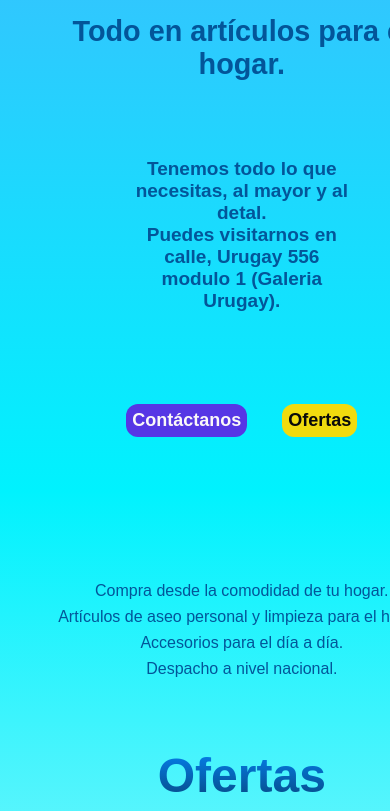
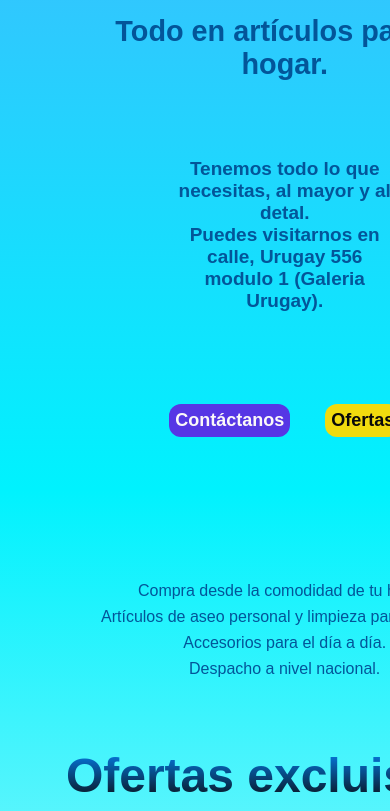
Before and after one commit to Hectorfrdezr/Nav-landing-page, a plain HTML site: page index.html in a window 390 px wide. Shown: the part 318-1129 px from the top of the page. Drawn offline with Linux system fonts and the light colour scheme.

Commit message:
Nav-landing-page

```diff
--- a/mediaqueries.css
+++ b/mediaqueries.css
@@ -81,7 +81,7 @@
 @media (max-width: 540px) {
 
    main{
-     width: 124%;
+     width: 146%;
 
    }
 
```
